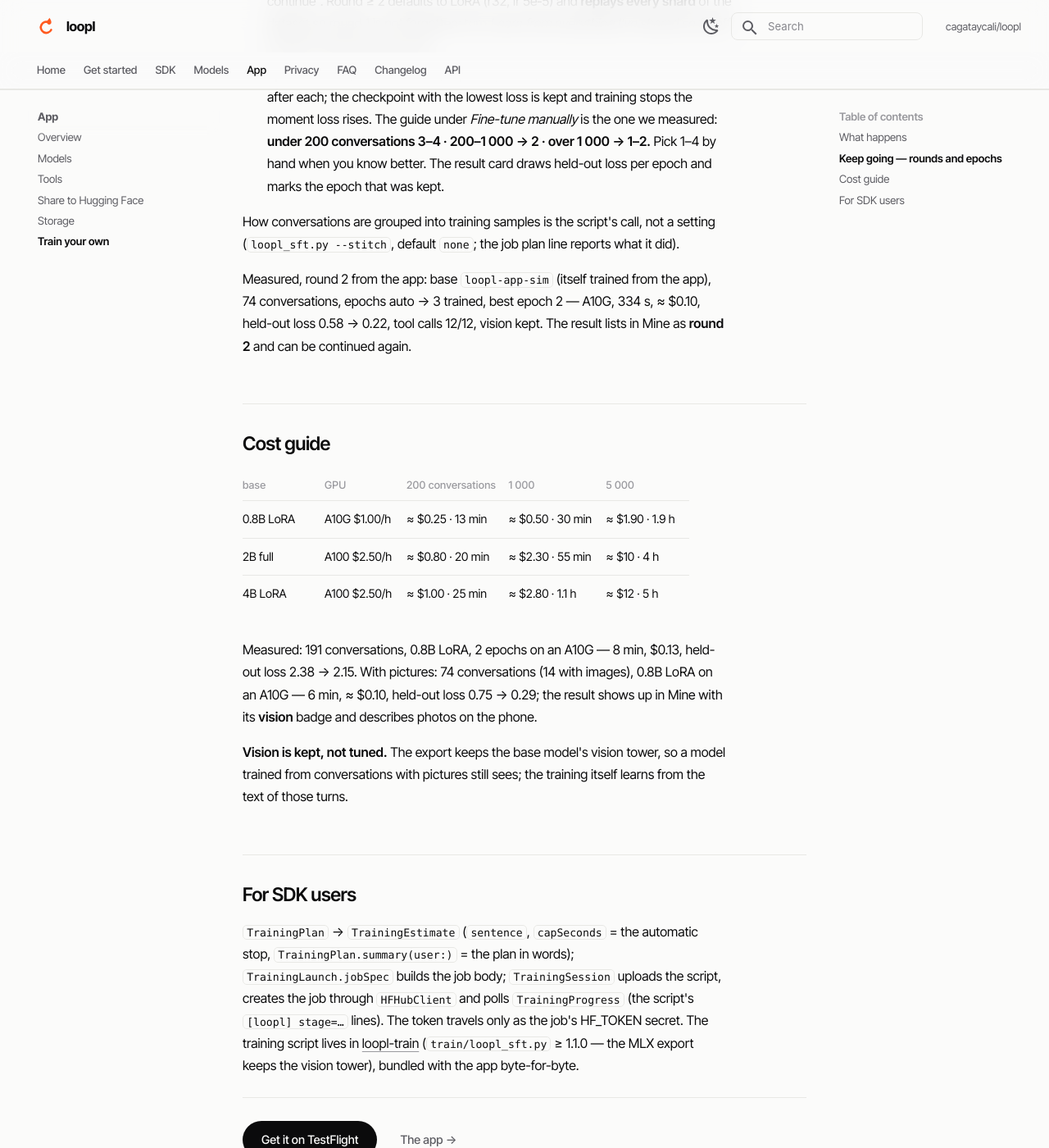
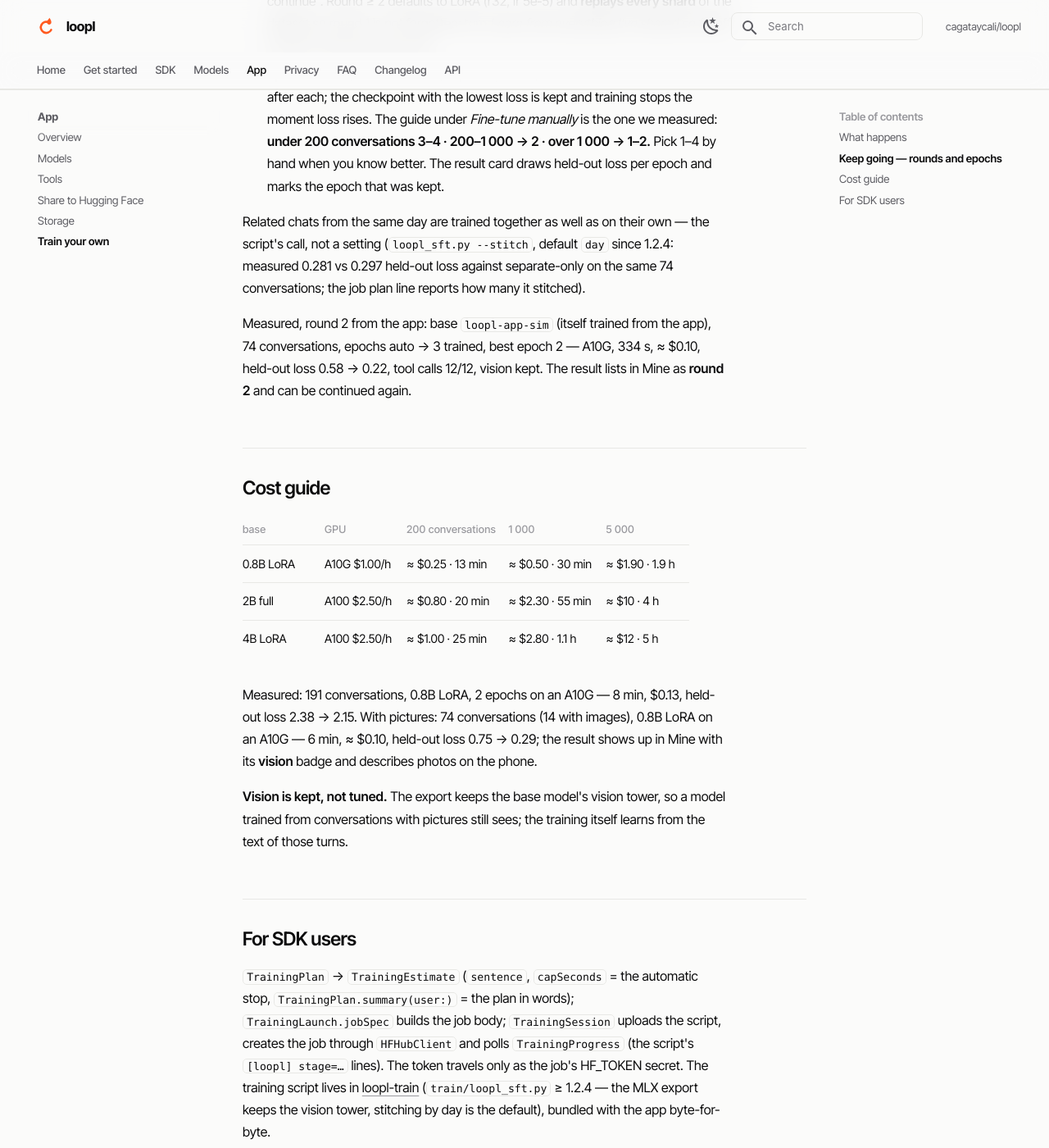
Before and after one commit to cagataycali/loopl, an MkDocs documentation site: the page built from docs/app/train.md, in a window 1280 px wide and 1400 px high, scrolled down 5735 px. Shown: the whole window at 82% size. Built offline with MkDocs 1.6.1 and Material for MkDocs 9.7.7, drawn with Linux system fonts in a browser that asks for light colours.

Commit message:
Bundle loopl_sft.py 1.2.4 (loopl-train ebe4a59): --stitch defaults to day after the A/B (0.2814 vs 0.2970); docs say 'related chats from the same day are trained together'

```diff
--- a/docs/app/train.md
+++ b/docs/app/train.md
@@ -49,7 +49,7 @@
   moment loss rises. The guide under *Fine-tune manually* is the one we measured: **under 200 conversations 3–4 · 200–1 000 → 2 · over 1 000 → 1–2.** Pick 1–4 by
   hand when you know better. The result card draws held-out loss per epoch and marks the epoch that was kept.
 
-How conversations are grouped into training samples is the script's call, not a setting (`loopl_sft.py --stitch`, default `none`; the job plan line reports what it did).
+Related chats from the same day are trained together as well as on their own — the script's call, not a setting (`loopl_sft.py --stitch`, default `day` since 1.2.4: measured 0.281 vs 0.297 held-out loss against separate-only on the same 74 conversations; the job plan line reports how many it stitched).
 
 Measured, round 2 from the app: base `loopl-app-sim` (itself trained from the app), 74 conversations, epochs auto → 3 trained, best epoch 2 —
 A10G, 334 s, ≈ $0.10, held-out loss 0.58 → 0.22, tool calls 12/12, vision kept. The result lists in Mine as **round 2** and can be continued again.
@@ -68,7 +68,7 @@
 
 ## For SDK users
 
-`TrainingPlan` → `TrainingEstimate` (`sentence`, `capSeconds` = the automatic stop, `TrainingPlan.summary(user:)` = the plan in words); `TrainingLaunch.jobSpec` builds the job body; `TrainingSession` uploads the script, creates the job through `HFHubClient` and polls `TrainingProgress` (the script's `[loopl] stage=…` lines). The token travels only as the job's HF_TOKEN secret. The training script lives in [loopl-train](https://github.com/cagataycali/loopl-train) (`train/loopl_sft.py` ≥ 1.1.0 — the MLX export keeps the vision tower), bundled with the app byte-for-byte.
+`TrainingPlan` → `TrainingEstimate` (`sentence`, `capSeconds` = the automatic stop, `TrainingPlan.summary(user:)` = the plan in words); `TrainingLaunch.jobSpec` builds the job body; `TrainingSession` uploads the script, creates the job through `HFHubClient` and polls `TrainingProgress` (the script's `[loopl] stage=…` lines). The token travels only as the job's HF_TOKEN secret. The training script lives in [loopl-train](https://github.com/cagataycali/loopl-train) (`train/loopl_sft.py` ≥ 1.2.4 — the MLX export keeps the vision tower, stitching by day is the default), bundled with the app byte-for-byte.
 
 ---
 
```
Also changed, not shown: docs/changelog.md (+1 -1 lines), 3 other files.
